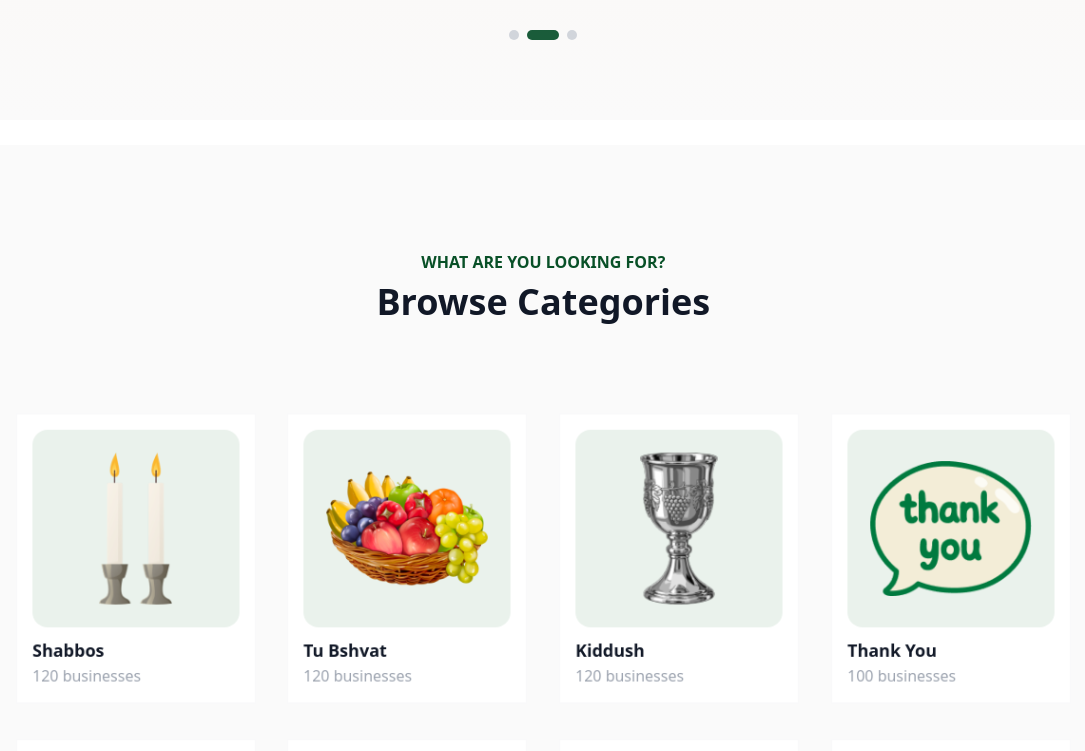
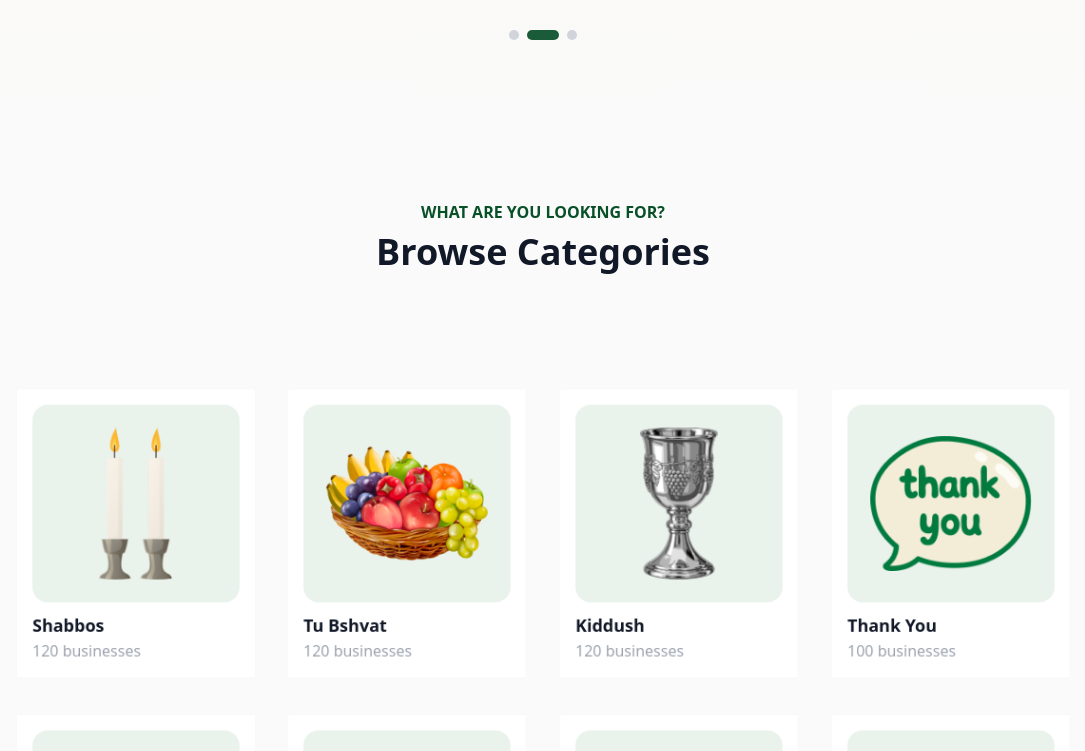
Before and after one commit to Sanjida-Khanam778/matana-admin, a React (Vite) app: page / in a window 1280 px wide. Shown: the part 1728-2479 px from the top of the page, without its empty margins (97-1182 px from the left). Built offline with nearby package versions, Linux system fonts and the light colour scheme; a web font is replaced by a local one.

Commit message:
remove reveal

```diff
--- a/src/components/Aboutmatana/Aboutmatana.jsx
+++ b/src/components/Aboutmatana/Aboutmatana.jsx
@@ -11,7 +11,7 @@ export default function AboutMatana() {
   return (
     <section
       id="about"
-      className="w-full px-6 lg:px-0 bg-white py-8 md:py-12 xl:py-16 font-inter reveal reveal-fade-in"
+      className="w-full px-6 lg:px-0 bg-white py-8 md:py-12 xl:py-16 font-inter"
     >
       <div className="max-w-4xl mx-auto text-center">
         {/* Label */}
--- a/src/components/Browsecategories/Browsecategories.jsx
+++ b/src/components/Browsecategories/Browsecategories.jsx
@@ -119,10 +119,10 @@ const categoryRevealDelay = [
 export default function BrowseCategories() {
 
   return (
-    <section id="categories" className="w-full bg-[#FAFAFA] py-8 md:py-12 xl:py-20 reveal reveal-fade-in">
+    <section id="categories" className="w-full bg-[#FAFAFA] py-8 md:py-12 xl:py-20">
       <div className="w-11/12 md:w-10/12 mx-auto">
         {/* Header */}
-        <div className="text-center mb-8 lg:mb-16 reveal reveal-fade-in reveal-delay-05">
+        <div className="text-center mb-8 lg:mb-16 reveal-delay-05">
           <p className="font-semibold text-sm lg:text-base text-primary uppercase mb-2">
             What Are You Looking For?
           </p>
--- a/src/components/Contactus/Contactus.jsx
+++ b/src/components/Contactus/Contactus.jsx
@@ -109,7 +109,7 @@ export default function ContactUs() {
   return (
     <section
       id="contact"
-      className="w-full bg-gradient-to-br from-[#1E4D2B]/5 to-[#D4AF37]/5 py-8 lg:py16 px-6 reveal reveal-fade-in"
+      className="w-full bg-gradient-to-br from-[#1E4D2B]/5 to-[#D4AF37]/5 py-8 lg:py16 px-6"
     >
       <div className="max-w-4xl mx-auto">
         {/* Header */}
@@ -207,11 +207,10 @@ export default function ContactUs() {
               <button
                 onClick={handleSend}
                 disabled={!name.trim() || !email.trim() || !message.trim()}
-                className={`w-full py-3.5 rounded-full text-sm font-semibold transition-colors ${
-                  name.trim() && email.trim() && message.trim()
+                className={`w-full py-3.5 rounded-full text-sm font-semibold transition-colors ${name.trim() && email.trim() && message.trim()
                     ? "bg-primary text-white"
                     : "bg-primary/50 text-white cursor-not-allowed"
-                }`}
+                  }`}
               >
                 {sent ? "✓ Message Sent!" : "Send Message"}
               </button>
```
